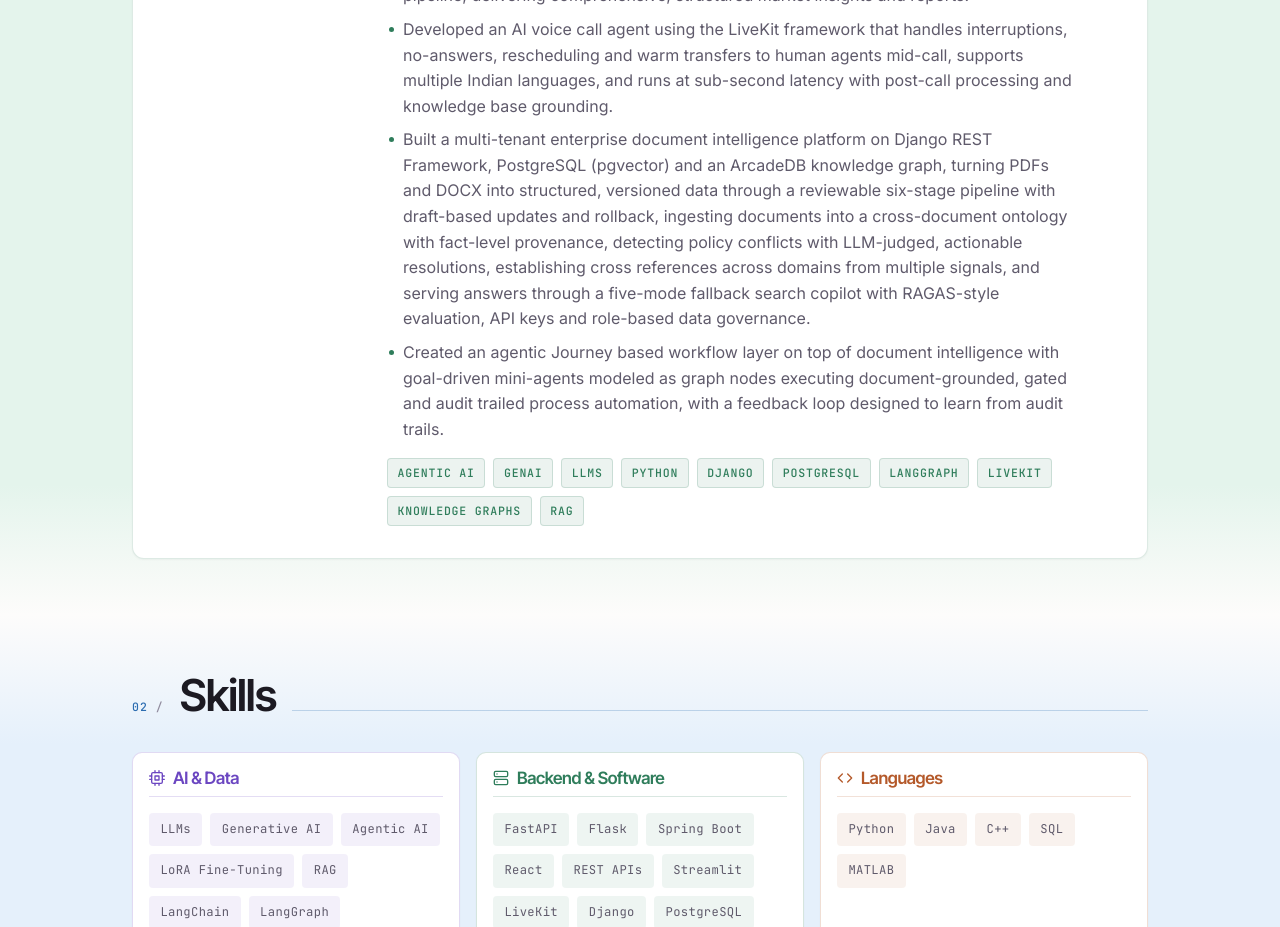
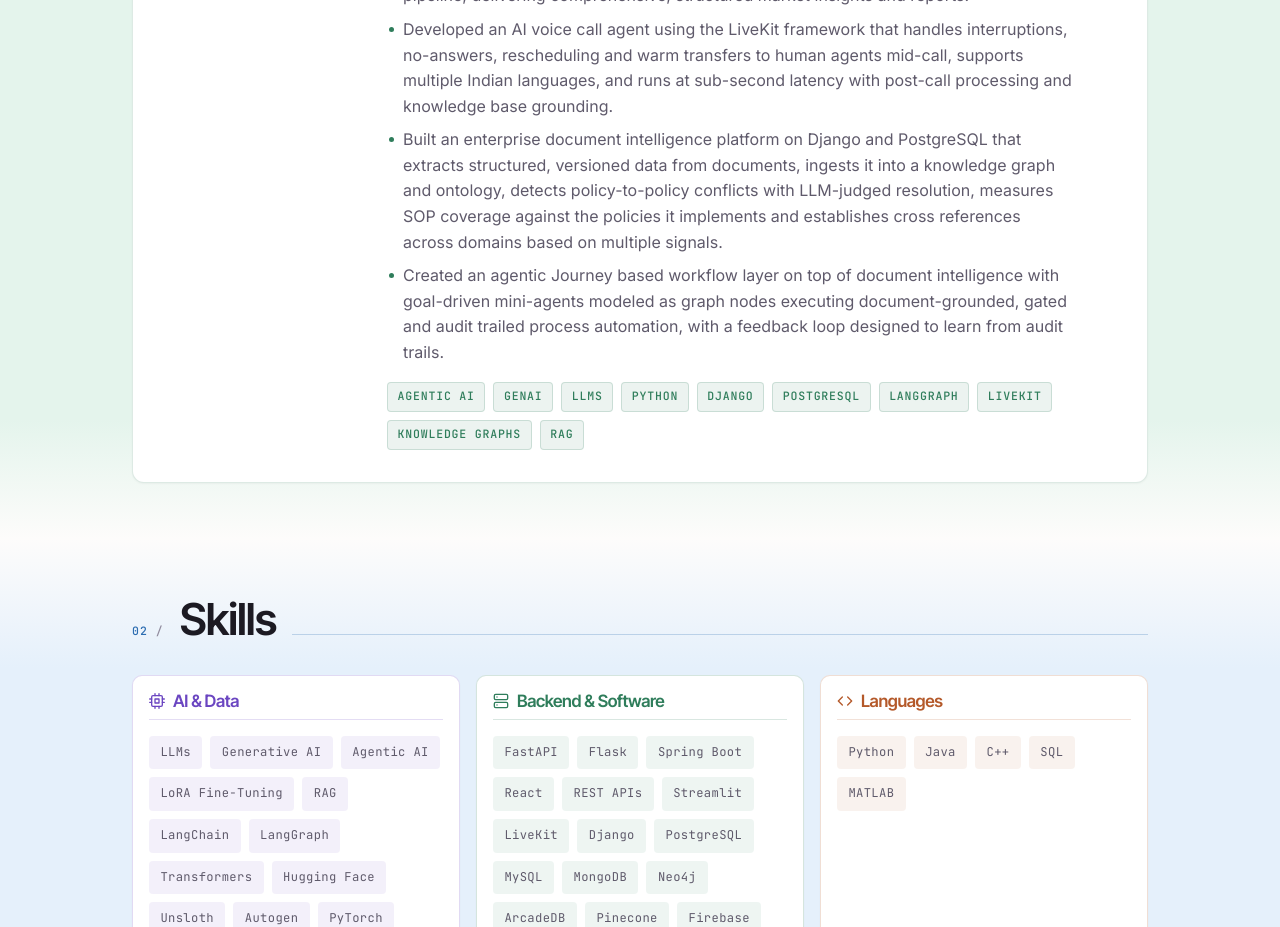
Before and after one commit to wizardoftrap/portfolio, a React (Vite) app: page / in a window 1280 px wide. Shown: the part 1080-2007 px from the top of the page. Built offline with nearby package versions, Linux system fonts and the light colour scheme.

Commit message:
refine DIOnce document platform bullet

```diff
--- a/src/components/Experience.jsx
+++ b/src/components/Experience.jsx
@@ -11,7 +11,7 @@ const experienceData = [
     description: [
       'Built a multi-agent market research platform that orchestrates search, scraping, document processing, deduplication, sentiment analysis and human review into a single pipeline, delivering comprehensive, structured market insights and reports.',
       'Developed an AI voice call agent using the LiveKit framework that handles interruptions, no-answers, rescheduling and warm transfers to human agents mid-call, supports multiple Indian languages, and runs at sub-second latency with post-call processing and knowledge base grounding.',
-      'Built a multi-tenant enterprise document intelligence platform on Django REST Framework, PostgreSQL (pgvector) and an ArcadeDB knowledge graph, turning PDFs and DOCX into structured, versioned data through a reviewable six-stage pipeline with draft-based updates and rollback, ingesting documents into a cross-document ontology with fact-level provenance, detecting policy conflicts with LLM-judged, actionable resolutions, establishing cross references across domains from multiple signals, and serving answers through a five-mode fallback search copilot with RAGAS-style evaluation, API keys and role-based data governance.',
+      'Built an enterprise document intelligence platform on Django and PostgreSQL that extracts structured, versioned data from documents, ingests it into a knowledge graph and ontology, detects policy-to-policy conflicts with LLM-judged resolution, measures SOP coverage against the policies it implements and establishes cross references across domains based on multiple signals.',
       'Created an agentic Journey based workflow layer on top of document intelligence with goal-driven mini-agents modeled as graph nodes executing document-grounded, gated and audit trailed process automation, with a feedback loop designed to learn from audit trails.'
     ],
     technologies: ['Agentic AI', 'GenAI', 'LLMs', 'Python', 'Django', 'PostgreSQL', 'LangGraph', 'LiveKit', 'Knowledge Graphs', 'RAG']
```
